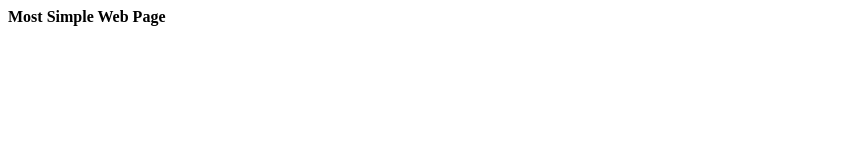
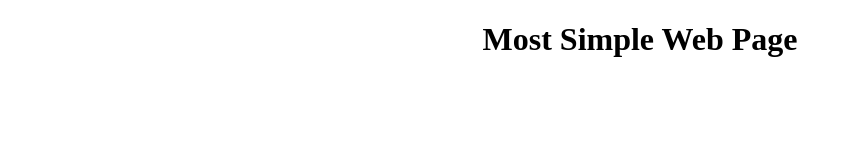
Before and after one commit to jaisharx/most-simple-web-page, a plain HTML site: page index.html in a window 1280 px wide. Shown: the whole page, without its empty margins (0-852 px from the left). Drawn offline with Linux system fonts and the light colour scheme.

Commit message:
Adding some styles

```diff
--- a/index.html
+++ b/index.html
@@ -5,8 +5,14 @@
     <meta http-equiv="X-UA-Compatible" content="IE=edge" />
     <meta name="viewport" content="width=device-width, initial-scale=1.0" />
     <title>Most Simple Web Page</title>
+
+    <style>
+      h1 {
+        text-align: center;
+      }
+    </style>
   </head>
   <body>
-    <strong>Most Simple Web Page</strong>
+    <h1>Most Simple Web Page</h1>
   </body>
 </html>
```
